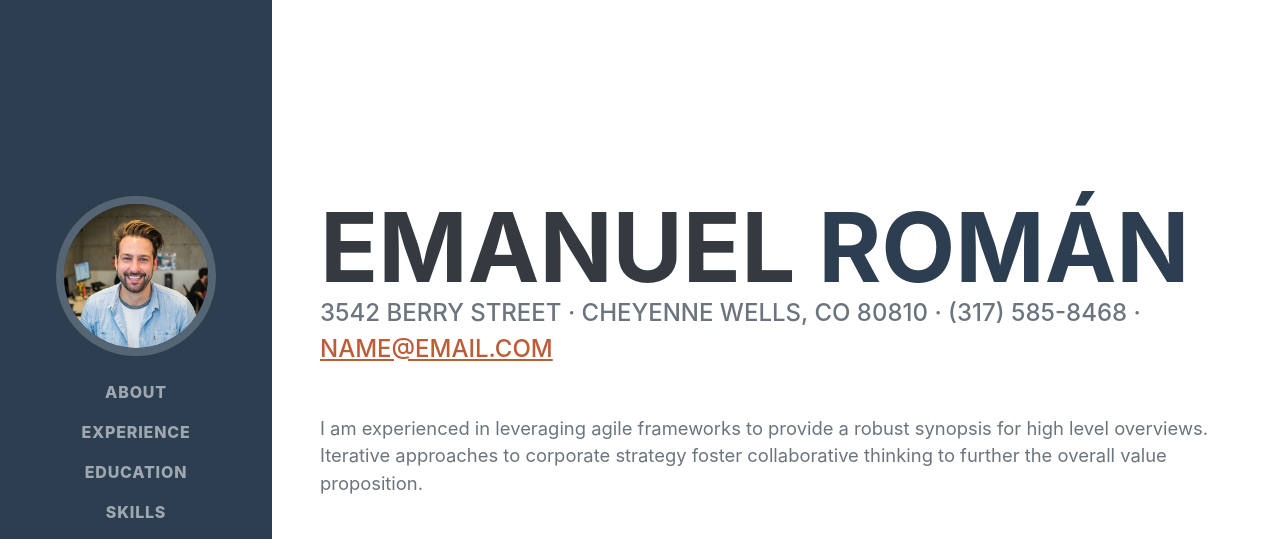
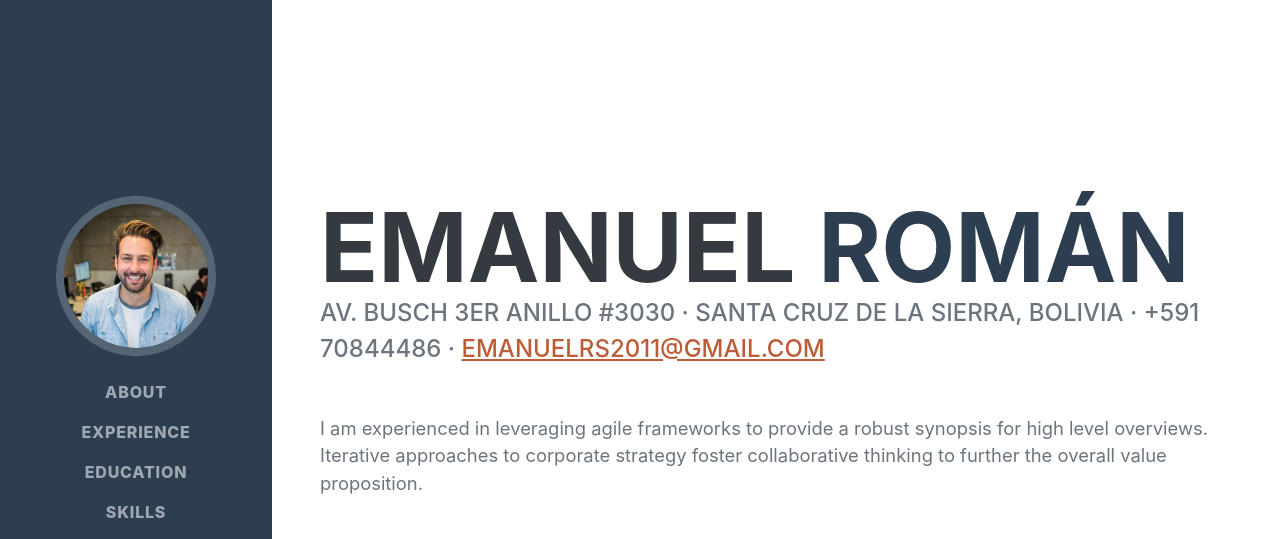
Before and after one commit to ManuelRs1701/ManuelRs1701.github.io, a plain HTML site: page index.html in a window 1280 px wide. Shown: the top 539 px of the page. Drawn offline with nearby package versions, Linux system fonts and the light colour scheme; a web font is replaced by a local one.

Commit message:
Update index.html

```diff
--- a/index.html
+++ b/index.html
@@ -44,8 +44,8 @@
                       <span class="text-primary">Román</span>
                     </h1>
                     <div class="subheading mb-5">
-                        3542 Berry Street · Cheyenne Wells, CO 80810 · (317) 585-8468 ·
-                        <a href="mailto:name@email.com">name@email.com</a>
+                        Av. Busch 3er anillo #3030 · Santa Cruz de la Sierra, Bolivia · +591 70844486 ·
+                        <a href="mailto:emanuelrs2011@gmail.com">emanuelrs2011@gmail.com</a>
                     </div>
                     <p class="lead mb-5">I am experienced in leveraging agile frameworks to provide a robust synopsis for high level overviews. Iterative approaches to corporate strategy foster collaborative thinking to further the overall value proposition.</p>
                     <div class="social-icons">
```
